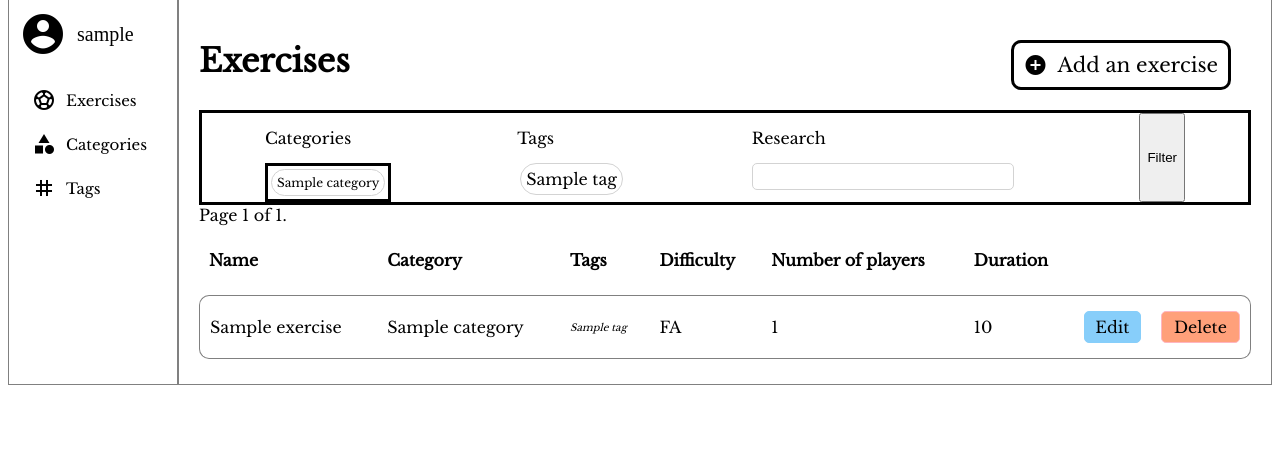
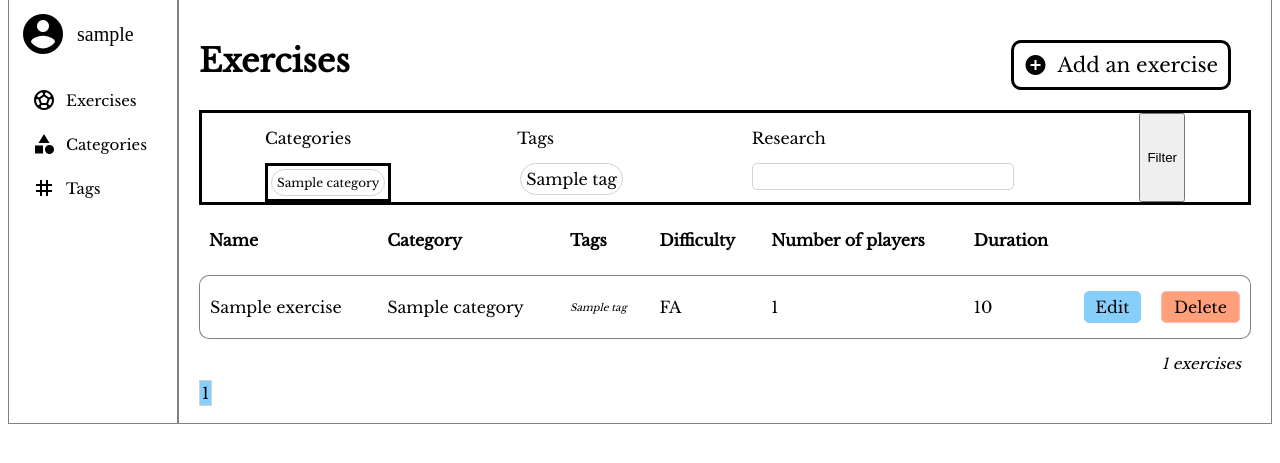
Before and after one commit to Mufle13/CoachingDrills, a Django app: page /admin/exercises in a window 1280 px wide. Shown: the part 131-594 px from the top of the page. Run offline with Django 4.2, Linux system fonts and the light colour scheme; a user stored in the database is signed in; tables that the repository leaves empty hold one stand-in row (values such as "Sample post"); parts of the project's set-up code (start-up, migrations or seed data) failed here and were passed over.

Commit message:
custom_tag for filter pagination + css pages and exercises count

```diff
--- a/blog/static/css/admin.css
+++ b/blog/static/css/admin.css
@@ -363,3 +363,22 @@ input::-webkit-inner-spin-button {
    flex-flow: row wrap;
    font-size: 12px;
 }
+
+.count {
+    display: flex;
+    justify-content: flex-end;
+    padding: 10px;
+    font-size: 15px;
+    font-style: italic;
+}
+
+.pages a {
+    border: 1px solid lightgray;
+    padding: 2px;
+}
+
+.current {
+    border: 1px solid lightgray;
+    padding: 2px;
+    background-color: lightskyblue;
+}
--- a/blog/templates/admin/listing/exercises.html
+++ b/blog/templates/admin/listing/exercises.html
@@ -1,4 +1,5 @@
 {% extends 'admin/back_base.html' %}
+{% load custom_tag  %}
 {% block title %} <title>Exercises</title> {% endblock %}
 
 {%block content %}
@@ -78,27 +79,27 @@
                 </tr>
             </tbody>
             {% endfor %}
+        </table>
+        <div class='count'>
+        <span>{{ exercises_count }} exercises</span>
+        </div>
         <div class="pagination">
             <span class="pages">
                 {% if page_obj.has_previous %}
-                        <a href="?page=1{% if request.GET.search %}&search={{ request.GET.search }}{% endif %}">first</a>
-                        <a href="?page={{ page_obj.previous_page_number }}{% if request.GET.search %}&search={{ request.GET.search }}{% endif %}">previous</a>
+                    <a href="?{% replace_page 1 %}">&#171</a>
+                    <a href="?{% replace_page page_obj.previous_page_number %}">{{ page_obj.previous_page_number }}</a>
                 {% endif %}
 
-                    <span class="current">
-                        Page {{ page_obj.number }} of {{ page_obj.paginator.num_pages }}.
-                    </span>
+
+            <span class="current">{{ page_obj.number }}</span>
+
 
                 {% if page_obj.has_next %}
-                        <a href="?page={{ page_obj.next_page_number }}{% if request.GET.categories %}{% for categ in request.GET.categories %}&categories={{ categ }}{% endfor %}{% endif %}{% if request.GET.tags %}&tags={{ request.GET.tags}}{% endif %}&research={{ request.GET.research }}">next</a>
-                        <a href="?page={{ page_obj.paginator.num_pages }}{% if request.GET.search %}&search={{ request.GET.search }}{% endif %}">last</a>
+                    <a href="?{% replace_page page_obj.next_page_number %}">{{ page_obj.next_page_number }}</a>
+                    <a href="?{% replace_page page_obj.paginator.num_pages %}">&#187</a>
                 {% endif %}
             </span>
-                {% if request.GET.categories|length > 1 %}
-                        {{categ}}
-                {% endif %}
         </div>
-        </table>
     </div>
     {% endif %}
 {% endblock %}
--- a/blog/views.py
+++ b/blog/views.py
@@ -75,11 +75,11 @@ def exercices_listing(request):
                 exercises = exercises.filter(Q(name__icontains=query)|Q(category__name__icontains=query)|Q(tag__name__icontains=query))
         else:
             form = FilterCategTag
-
+    exercises_count = exercises.count()
     paginator = Paginator(exercises, 3)
     page_number = request.GET.get('page')
     page_obj = paginator.get_page(page_number)
-    return render(request,'admin/listing/exercises.html', context={'exercises': exercises, 'page_obj': page_obj, 'form':form})
+    return render(request,'admin/listing/exercises.html', context={'exercises': exercises, 'page_obj': page_obj, 'form':form, 'exercises_count': exercises_count})
 
 @login_required
 def categories_listing(request):
```
Also changed, not shown: blog/templatetags/custom_tag.py (added, +11 -0 lines), blog/test_function.py (added, +8 -0 lines), blog/templatetags/__init__.py (added). Lines whose indentation alone changed are shown as unchanged.
